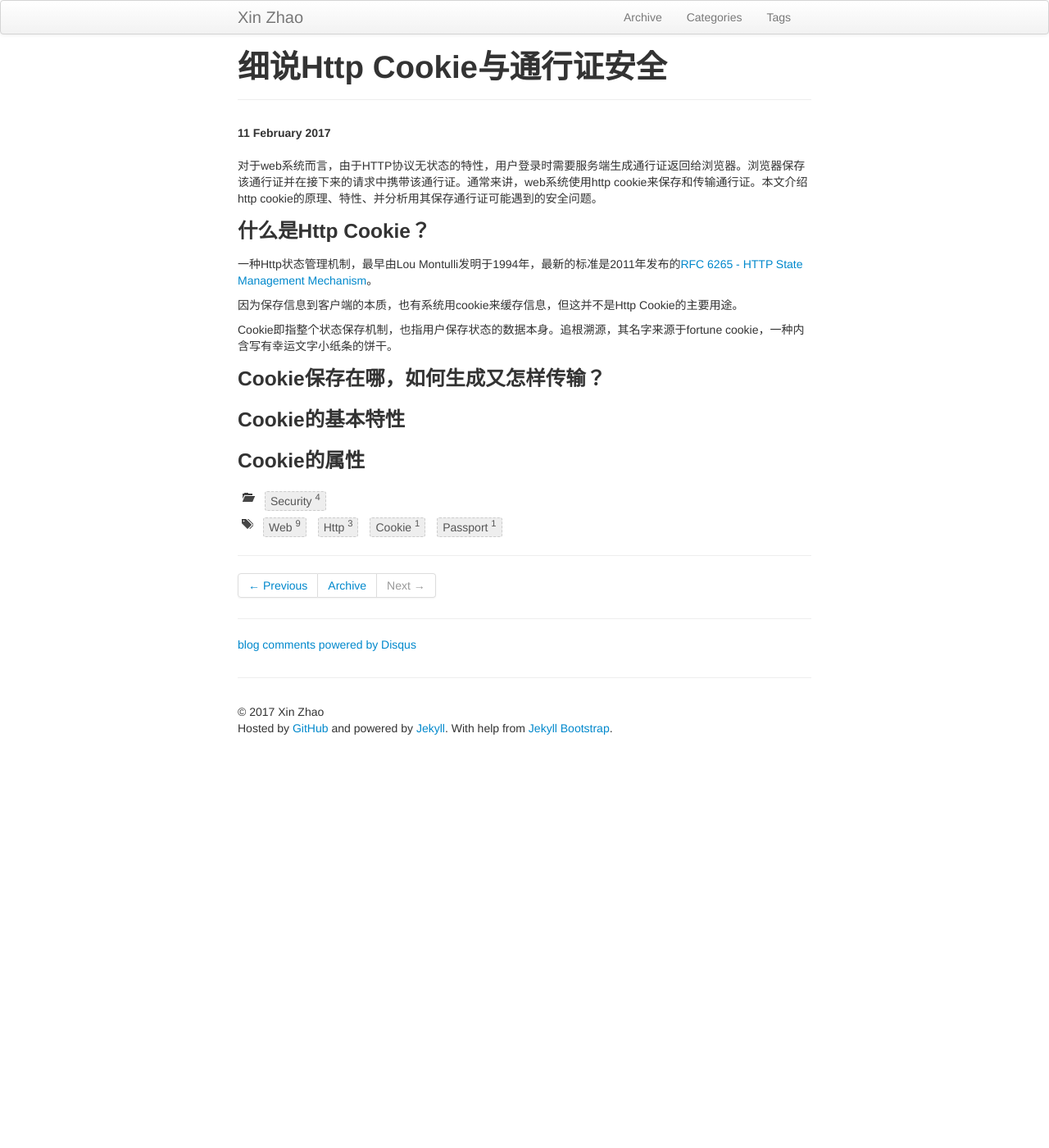
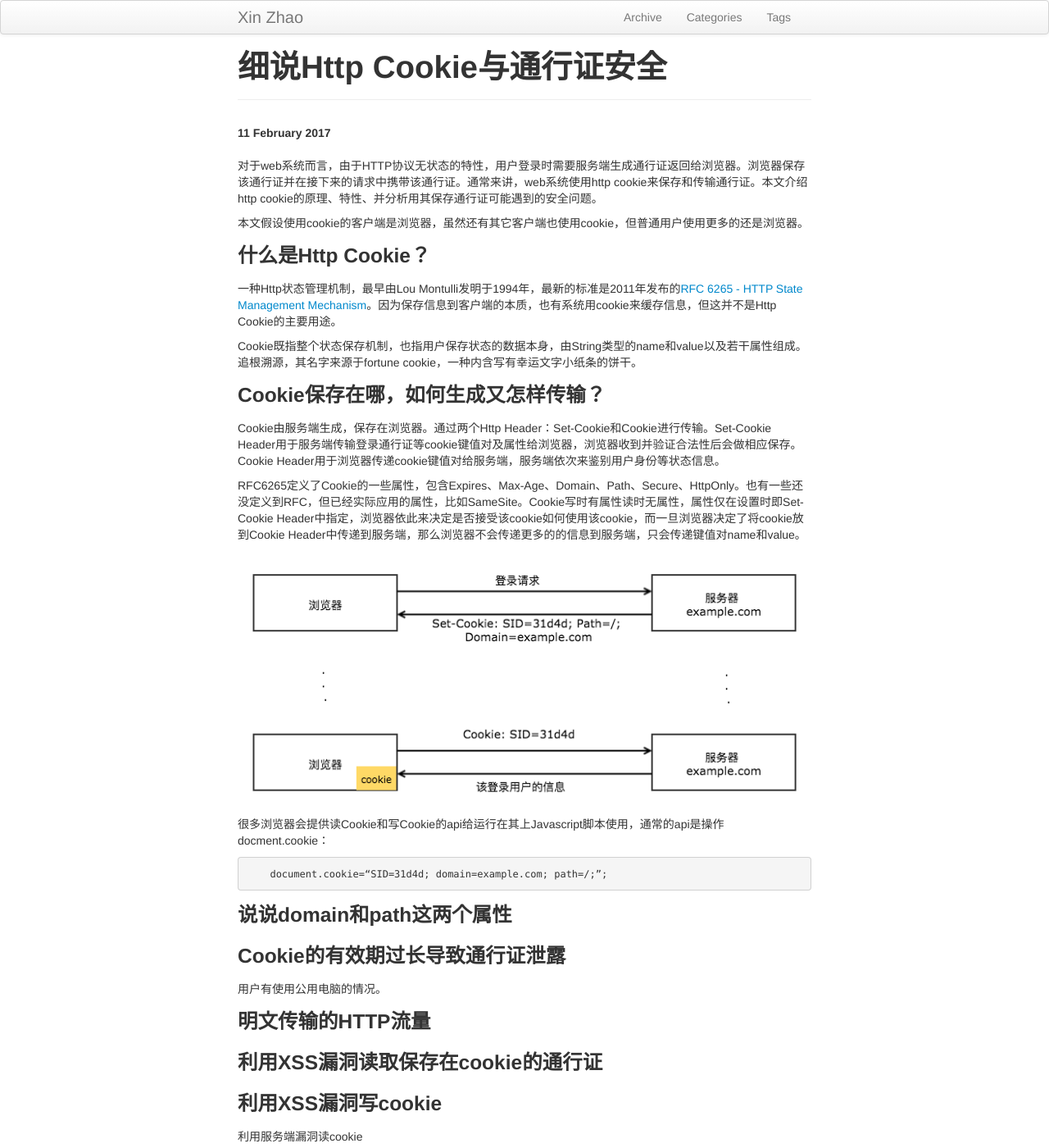
Before and after one commit to ZhaoX/zhaox.github.com, a Jekyll site: the page built from _posts/2017-02-11-cookie-and-passport-security.md, in a window 1280 px wide and 1400 px high. Shown: the whole window at 82% size. Built offline with Jekyll 4.4.1, drawn with Linux system fonts in a browser that asks for light colours; comment, search, counter and statistics services are not loaded; some of the changed text lies outside the part shown.

Commit message:
add one paragraph to post cookie-and-passport-security

````diff
--- a/_posts/2017-02-11-cookie-and-passport-security.md
+++ b/_posts/2017-02-11-cookie-and-passport-security.md
@@ -9,16 +9,52 @@ tags: [Web, Http, Cookie, Passport]
 
 对于web系统而言，由于HTTP协议无状态的特性，用户登录时需要服务端生成通行证返回给浏览器。浏览器保存该通行证并在接下来的请求中携带该通行证。通常来讲，web系统使用http cookie来保存和传输通行证。本文介绍http cookie的原理、特性、并分析用其保存通行证可能遇到的安全问题。
 
+本文假设使用cookie的客户端是浏览器，虽然还有其它客户端也使用cookie，但普通用户使用更多的还是浏览器。
+
 ### 什么是Http Cookie？
 
-一种Http状态管理机制，最早由Lou Montulli发明于1994年，最新的标准是2011年发布的[RFC 6265 - HTTP State Management Mechanism](https://tools.ietf.org/html/rfc6265)。
+一种Http状态管理机制，最早由Lou Montulli发明于1994年，最新的标准是2011年发布的[RFC 6265 - HTTP State Management Mechanism](https://tools.ietf.org/html/rfc6265)。因为保存信息到客户端的本质，也有系统用cookie来缓存信息，但这并不是Http Cookie的主要用途。
 
-因为保存信息到客户端的本质，也有系统用cookie来缓存信息，但这并不是Http Cookie的主要用途。
-
-Cookie即指整个状态保存机制，也指用户保存状态的数据本身。追根溯源，其名字来源于fortune cookie，一种内含写有幸运文字小纸条的饼干。
+Cookie既指整个状态保存机制，也指用户保存状态的数据本身，由String类型的name和value以及若干属性组成。追根溯源，其名字来源于fortune cookie，一种内含写有幸运文字小纸条的饼干。
 
 ### Cookie保存在哪，如何生成又怎样传输？
 
-### Cookie的基本特性
+Cookie由服务端生成，保存在浏览器。通过两个Http Header：Set-Cookie和Cookie进行传输。Set-Cookie Header用于服务端传输登录通行证等cookie键值对及属性给浏览器，浏览器收到并验证合法性后会做相应保存。Cookie Header用于浏览器传递cookie键值对给服务端，服务端依次来鉴别用户身份等状态信息。
 
-### Cookie的属性
+RFC6265定义了Cookie的一些属性，包含Expires、Max-Age、Domain、Path、Secure、HttpOnly。也有一些还没定义到RFC，但已经实际应用的属性，比如SameSite。Cookie写时有属性读时无属性，属性仅在设置时即Set-Cookie Header中指定，浏览器依此来决定是否接受该cookie如何使用该cookie，而一旦浏览器决定了将cookie放到Cookie Header中传递到服务端，那么浏览器不会传递更多的的信息到服务端，只会传递键值对name和value。
+
+![HttpCookie](http://zhaox.github.io/assets/images/HttpCookie.png)
+
+很多浏览器会提供读Cookie和写Cookie的api给运行在其上Javascript脚本使用，通常的api是操作docment.cookie：
+
+```
+    document.cookie=“SID=31d4d; domain=example.com; path=/;”;
+```
+
+### 说说domain和path这两个属性
+
+### Cookie的有效期过长导致通行证泄露
+
+用户有使用公用电脑的情况。
+
+### 明文传输的HTTP流量
+
+### 利用XSS漏洞读取保存在cookie的通行证
+
+### 利用XSS漏洞写cookie
+
+利用服务端漏洞读cookie
+
+使用户退登
+
+更危险的情况
+
+### 利用cookie大小和数量的限制来破坏安全
+
+### 利用csrf漏洞偷用通行证
+
+### 不安全的公共wifi
+
+### 举个例子
+
+### 总结
````
Also changed, not shown: assets/images/HttpCookie.png (added), 1 other file.
